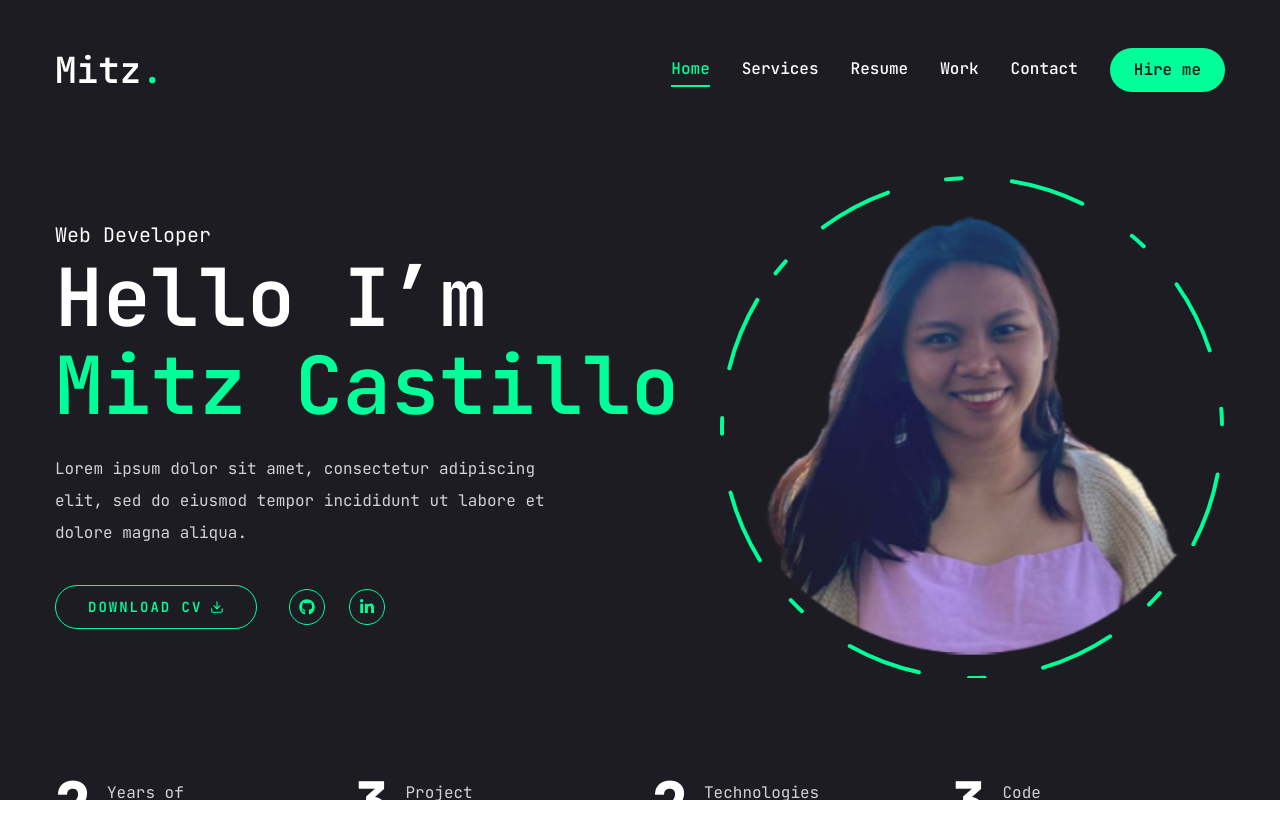
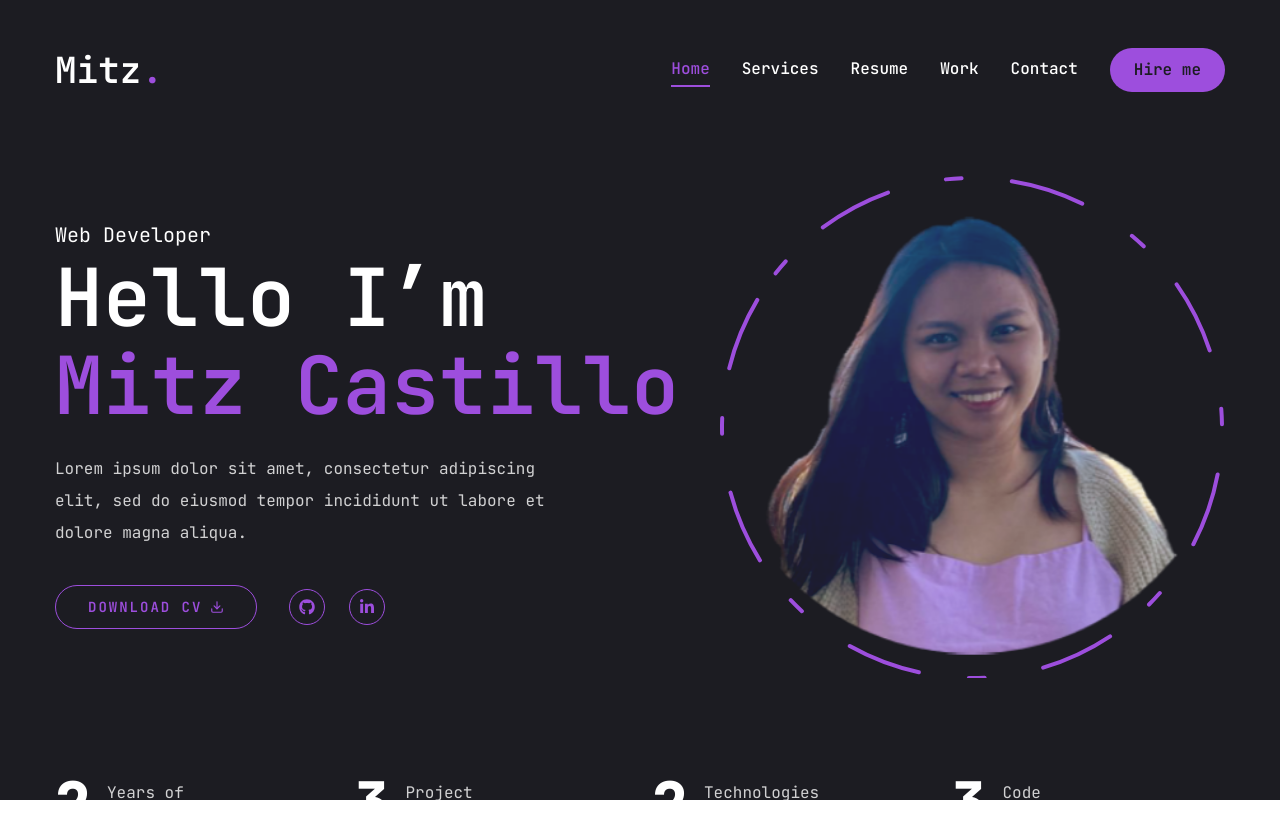
Before and after one commit to oizy404/portfolio, a Next.js app: page / in a window 1280 px wide. Shown: the top 838 px of the page. Built offline with nearby package versions, Linux system fonts and the light colour scheme.

Commit message:
update extend colors

```diff
--- a/app/globals.css
+++ b/app/globals.css
@@ -19,6 +19,6 @@
     -webkit-text-stroke: 1px #ffffff;
   }
   .text-outline-hover{
-    -webkit-text-stroke: 1px #00ff99;
+    -webkit-text-stroke: 1px #9D4EDD;
   }
 }
--- a/components/Photo.jsx
+++ b/components/Photo.jsx
@@ -37,7 +37,7 @@ const Photo = () => {
                 cx="253"
                 cy="256"
                 r="250"
-                stroke="#00ff99"
+                stroke="#9D4EDD"
                 strokeWidth="4"
                 strokeLinecap="round"
                 strokeLinejoin="round"
--- a/tailwind.config.js
+++ b/tailwind.config.js
@@ -24,8 +24,8 @@ module.exports = {
   		colors: {
 			primary: '#1c1c22',
 			accent: {
-				DEFAULT:"#00ff99",
-				hover: "#00e187"
+				DEFAULT:"#9D4EDD",
+				hover: "#7B2CBF"
 			},
   			background: 'var(--background)',
   			foreground: 'var(--foreground)'
```
